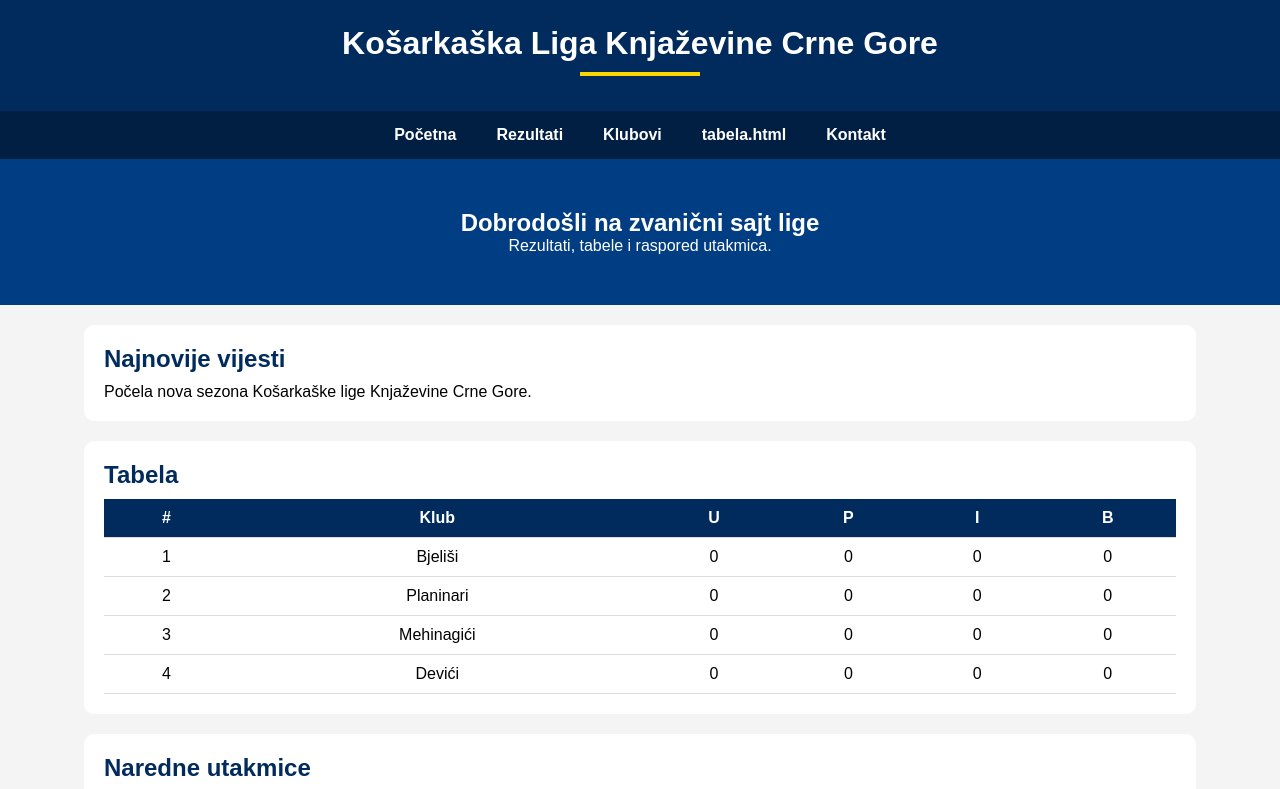
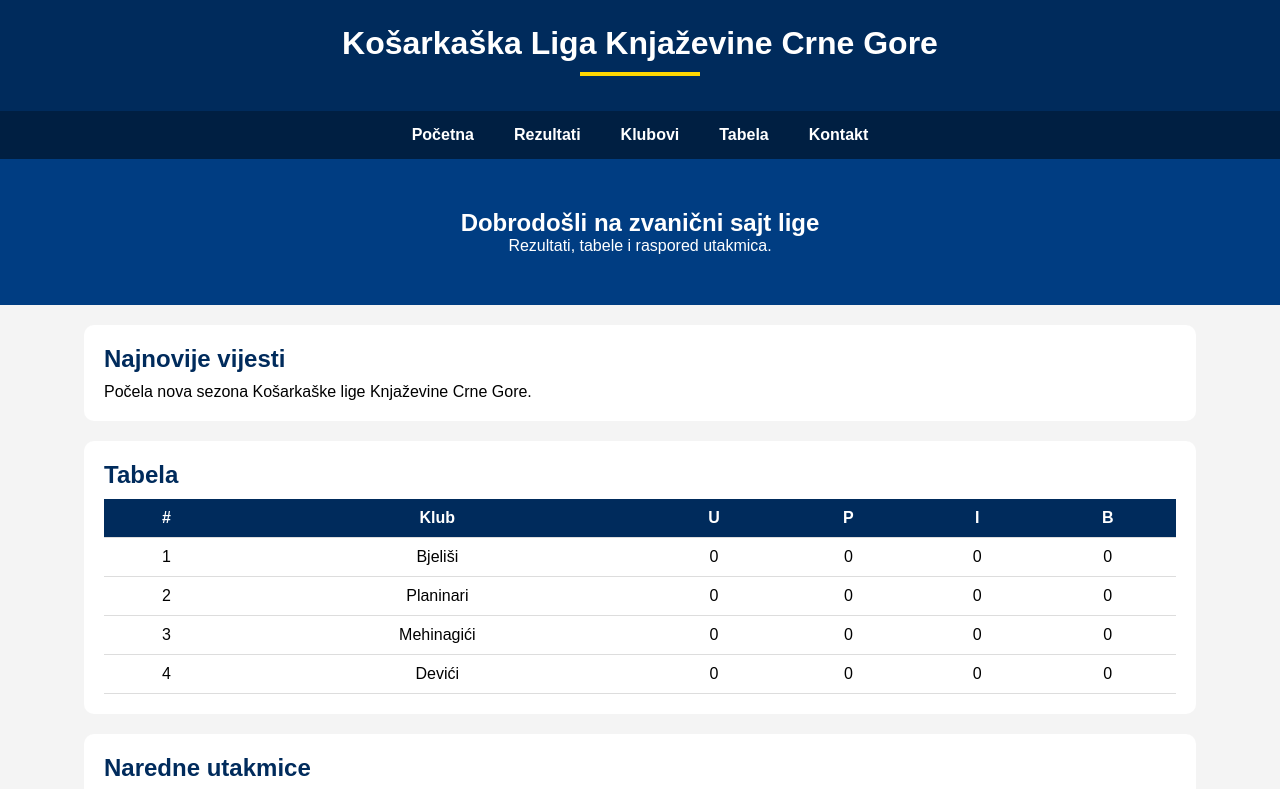
Before and after one commit to kan397/Kosarkaska-Liga-Knjezevine-Crne-Gore, a plain HTML site: page index.html in a window 1280 px wide. Shown: the top 789 px of the page. Drawn offline with Linux system fonts and the light colour scheme.

Commit message:
Update index.html

```diff
--- a/index.html
+++ b/index.html
@@ -135,7 +135,7 @@ footer{
 <a href="#">Početna</a>
 <a href="#">Rezultati</a>
 <a href="#">Klubovi</a>
-<a href="#">tabela.html</a>
+<a href="#">Tabela</a>
 <a href="#" onclick="prikaziKontakt()">Kontakt</a>
 
 <script>
```
